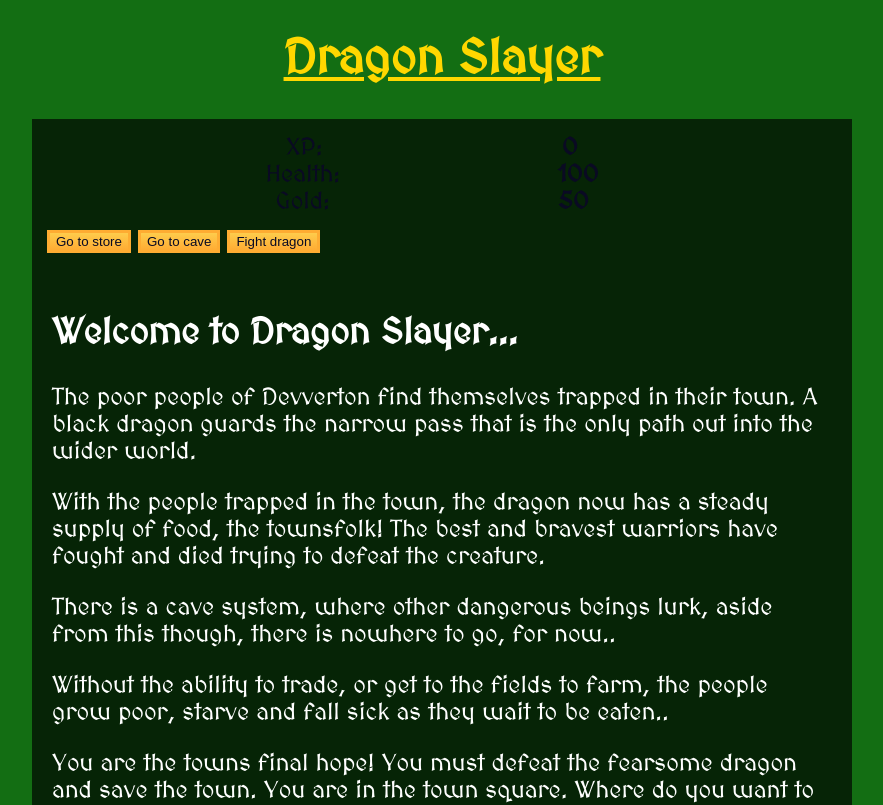
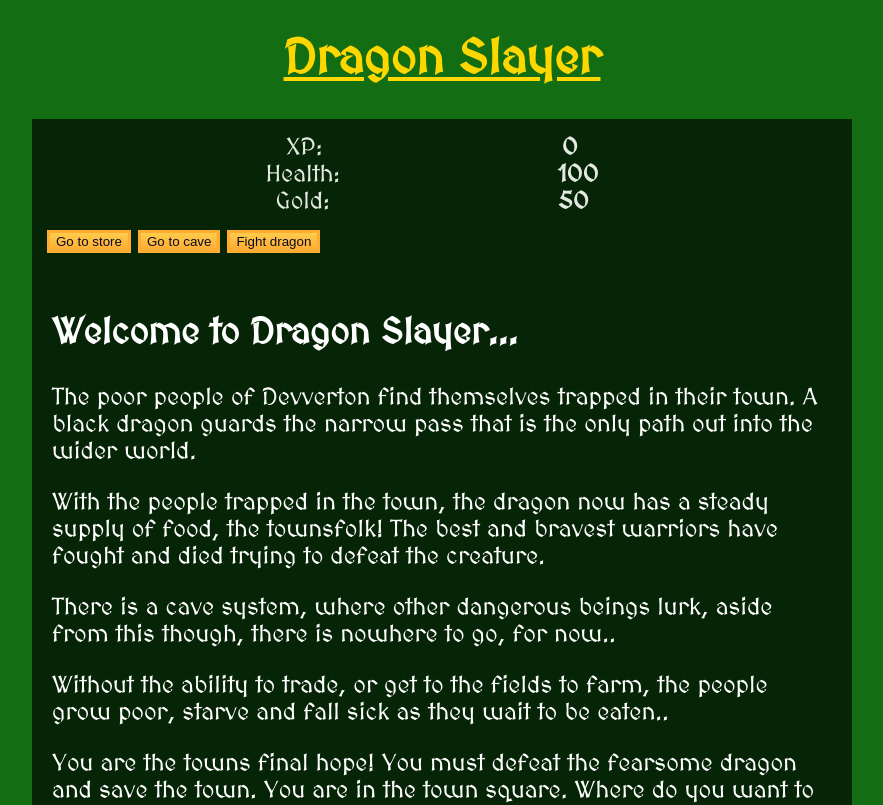
Before and after one commit to Sparkeeee/Dragon-Slayer, a plain HTML site: page index.html in a window 1280 px wide. Shown: the top 805 px of the page, without its empty margins (198-1081 px from the left). Drawn offline with Linux system fonts and the light colour scheme.

Commit message:
Update styles.css

```diff
--- a/styles.css
+++ b/styles.css
@@ -33,7 +33,7 @@ body {
 
     padding: 5px;
     display: block;
-    color: #0a0a23;
+    color: #e3e8e1;
 
   }
 
```
